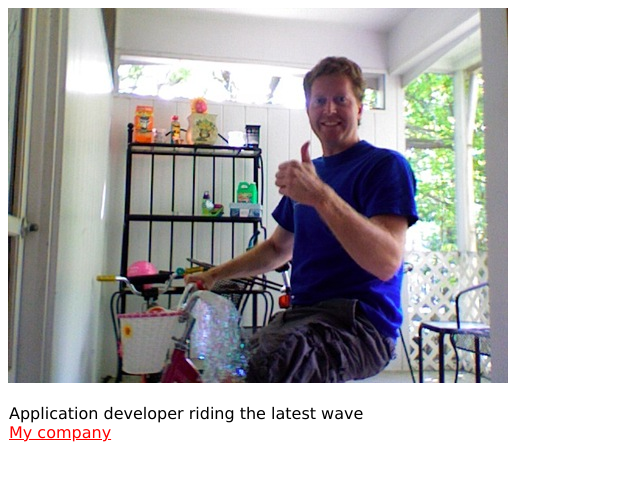
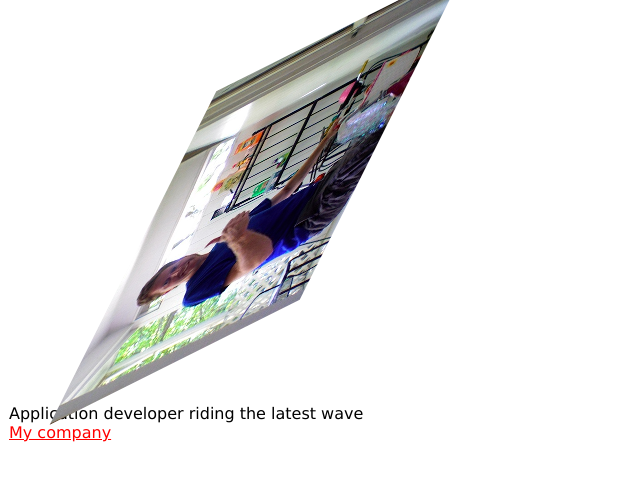
Before and after one commit to scottwhite/scottwhite.github.com, a plain HTML site: page index.html in a window 1280 px wide. Both pictures are taken after a click on the picture 258 px from the left and 195 px from the top of the page. Shown: the whole page, without its empty margins (0-640 px from the left). Drawn offline with Linux system fonts and the light colour scheme.

Commit message:
adding rotation

```diff
--- a/main.css
+++ b/main.css
@@ -12,7 +12,7 @@ a{
 }
 img{
 	cursor: pointer;
-	-webkit-transition-property: rotate;
+	-webkit-transition-property: all;
   	-webkit-transition-duration: 1s;
 }
 a:hover{
@@ -21,9 +21,10 @@ a:hover{
 
 .flipped{
 	-webkit-transform: rotate(360deg);
-	-webkit-transform: perspective(5);
+	-webkit-transform: rotate3d(1,1,1,180deg);
 }
 
 .flip_back{
 	-webkit-transform: rotate(-360deg);
+	-webkit-transform: rotate3d(1,1,1,360deg);
 }
```
Also changed, not shown: index.html (+0 -1 lines).
